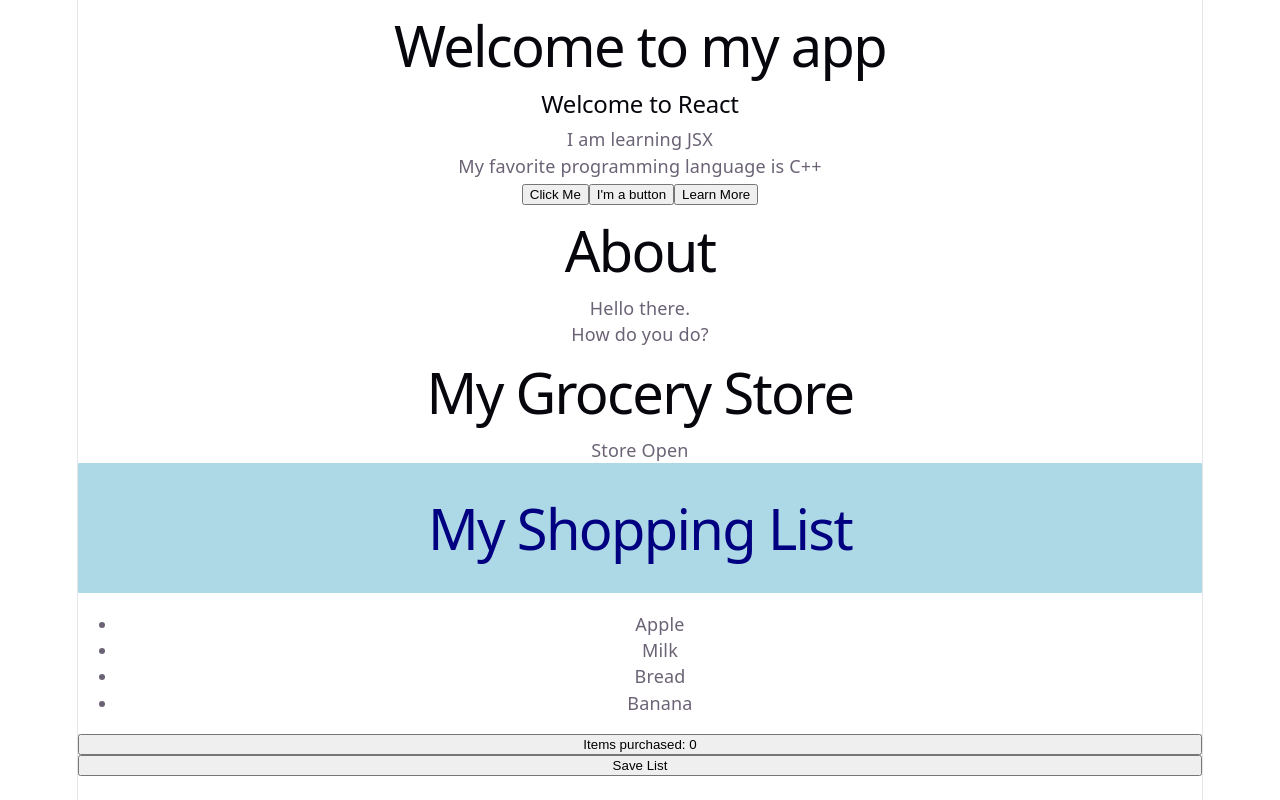
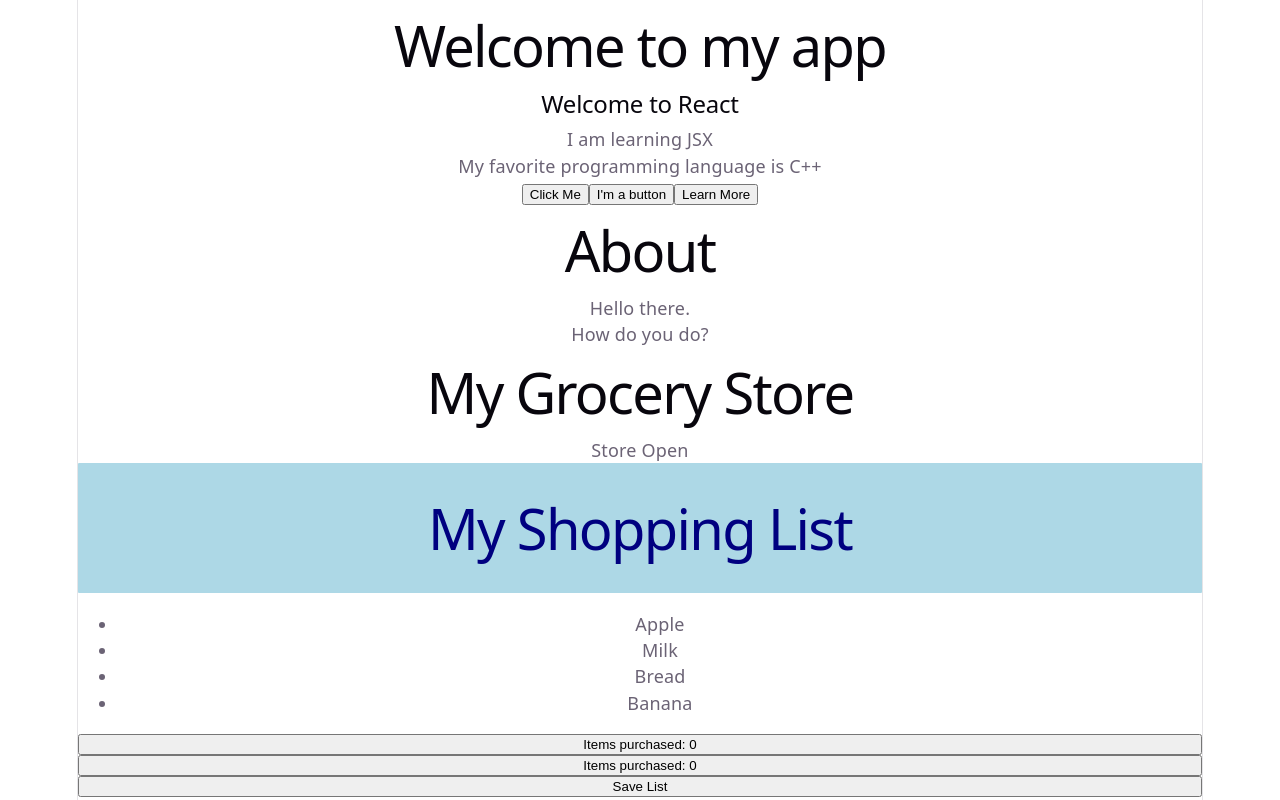
Before and after one commit to gaurav-gaur/react-learning, a React (Vite) app in the folder quick-start/: page / in a window 1280 px wide. Built offline with nearby package versions, Linux system fonts and the light colour scheme.

Commit message:
Using hooks

```diff
--- a/quick-start/src/App.jsx
+++ b/quick-start/src/App.jsx
@@ -44,8 +44,18 @@ const products = [
   { id: 4, name: 'Banana'}
 ];
 
+function Counter() {
+  const [count, setCount] = useState(0);
+
+  return (
+    <button onClick={() => setCount(count+1)}>
+      Items purchased: {count}
+    </button>
+  );
+}
+
 export default function App() {
-  const [count, setCount] = useState(0);
+
   return (
     <>
     <div>
@@ -64,9 +74,8 @@ export default function App() {
     <ul>{products.map(product => (
         <li key={product.id}>{product.name}</li>
       ))}</ul>
-      <button onClick={() => setCount(count+1)}>
-        Items purchased: {count}
-      </button>
+      <Counter />
+      <Counter />
       <button onClick={() => alert('Shopping list saved!')}>
         Save List
       </button>
```
